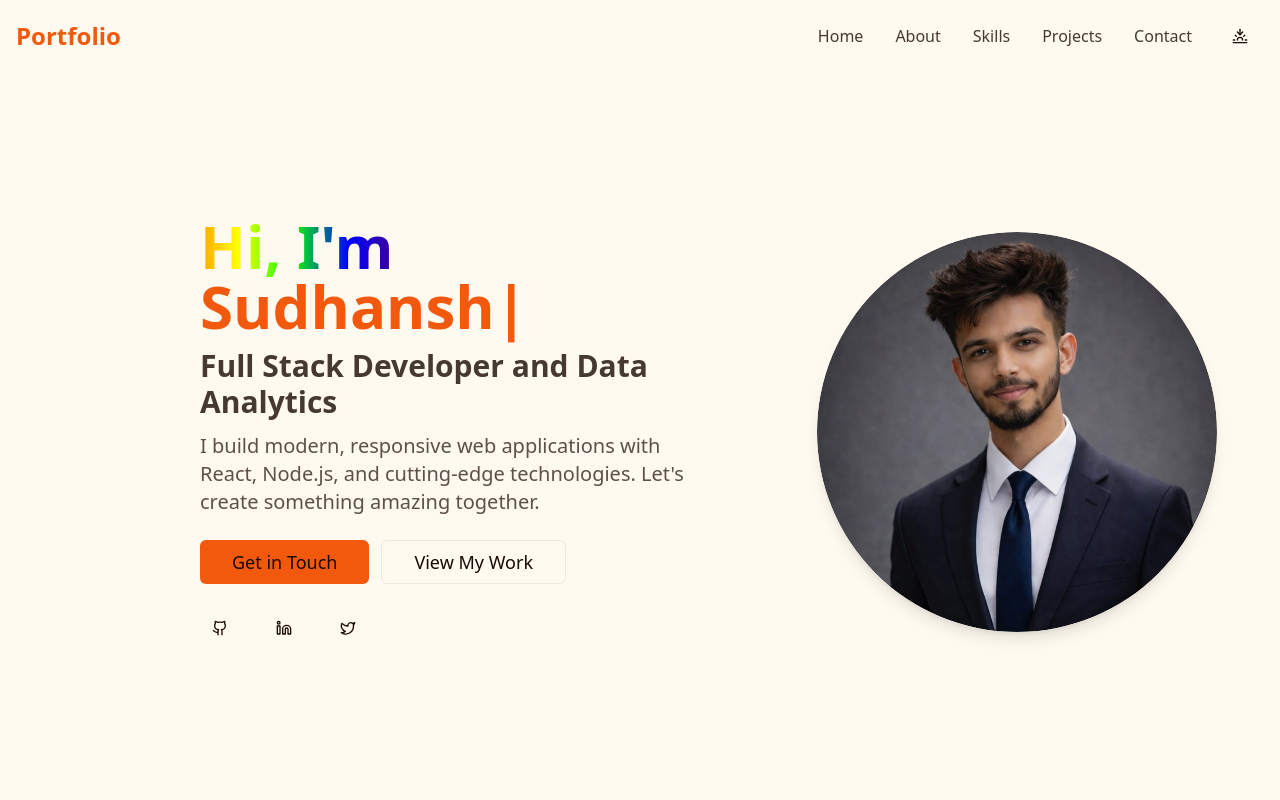
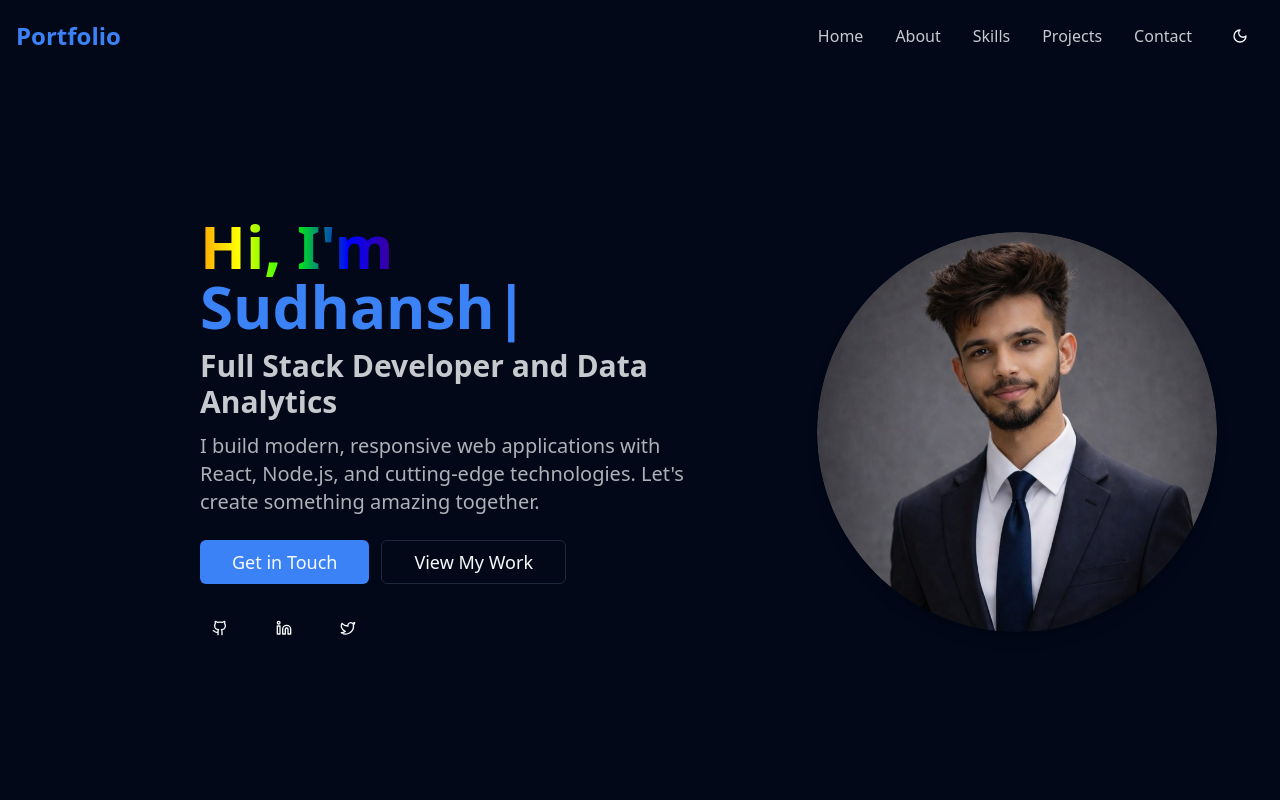
Before and after one commit to Rounak2408/portfolio, a Next.js app: page / in a window 1280 px wide. Shown: the top 800 px of the page. Built offline with nearby package versions, Linux system fonts and the light colour scheme.

Commit message:
Set dark theme as default
Made-with: Cursor

```diff
--- a/components/theme-provider.tsx
+++ b/components/theme-provider.tsx
@@ -7,7 +7,7 @@ export function ThemeProvider({ children }: { children: React.ReactNode }) {
   return (
     <NextThemesProvider
       attribute="class"
-      defaultTheme="sunset"
+      defaultTheme="dark"
       enableSystem={false}
       themes={["light", "dark", "forest", "ocean", "sunset"]}
       value={{
```
